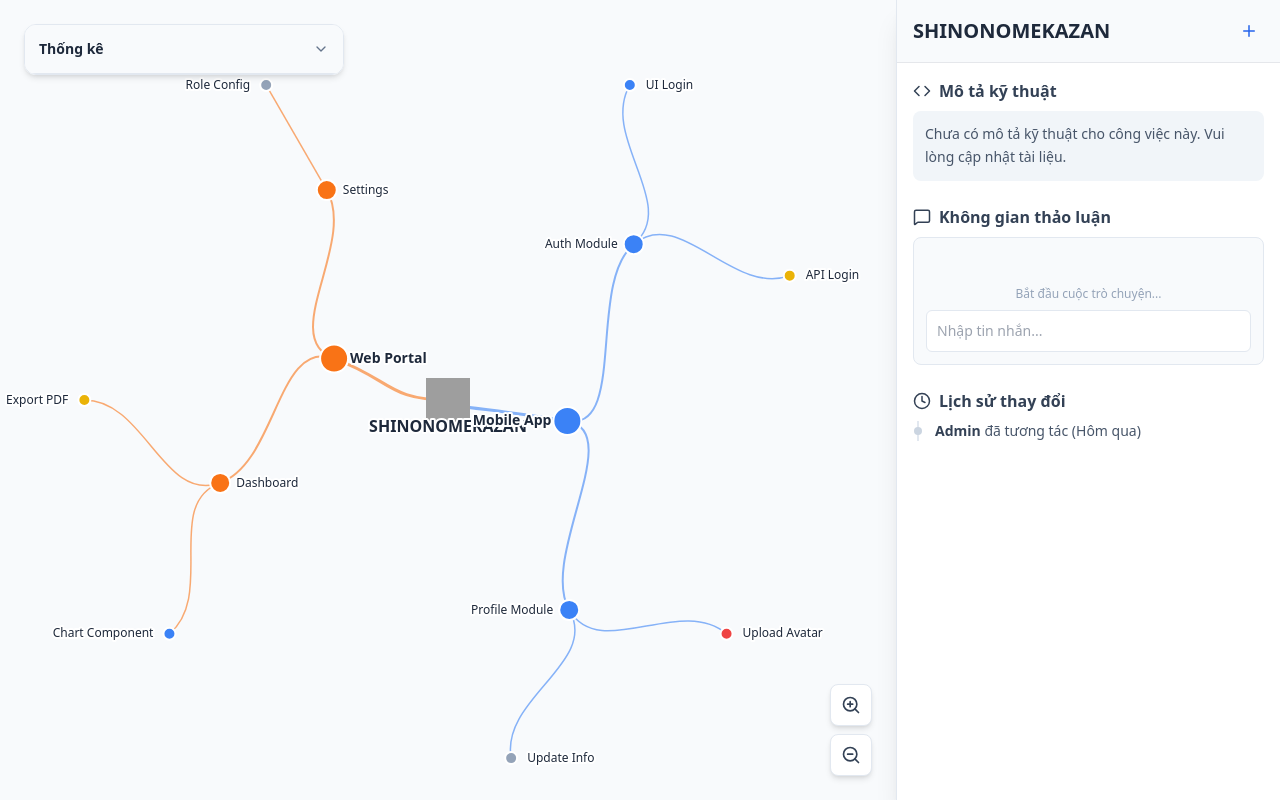
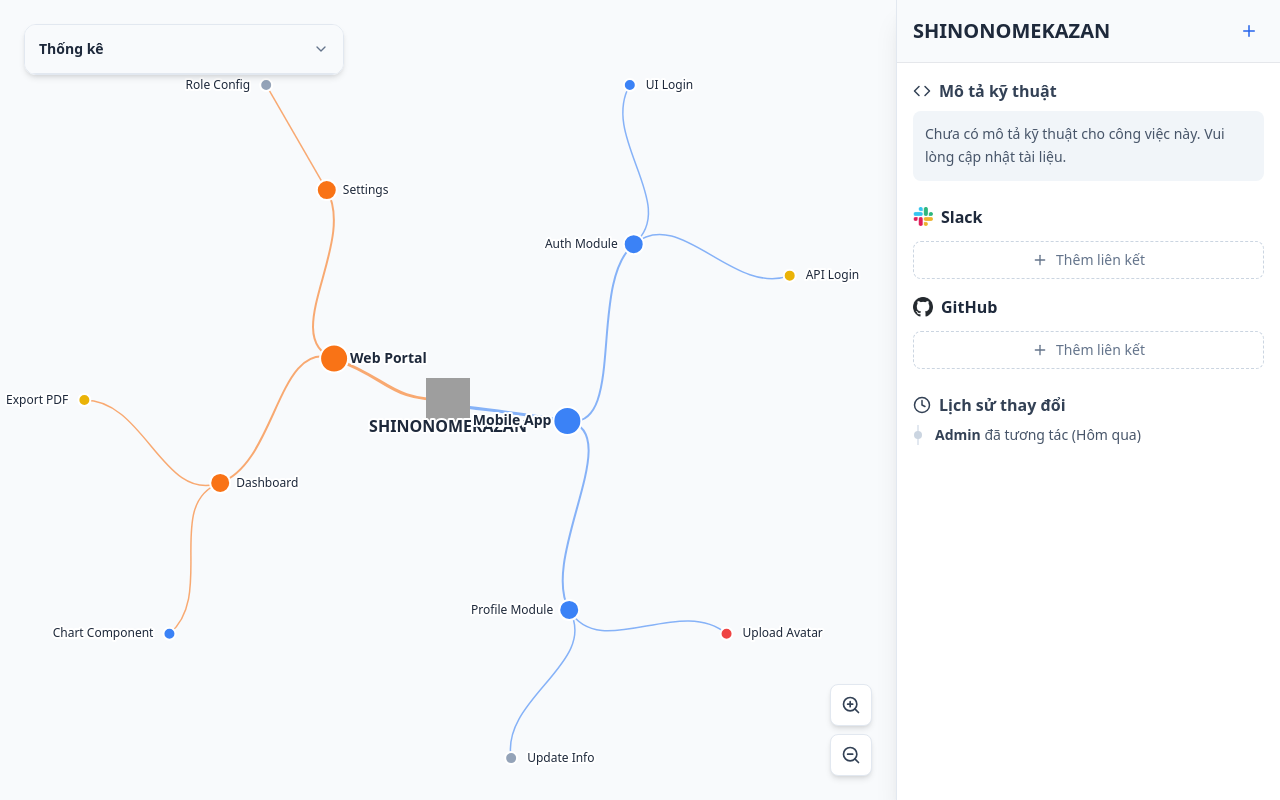
Before and after one commit to shinonomekazan/tree-kan, a React (Vite) app: page / in a window 1280 px wide. Built offline with nearby package versions, Linux system fonts and the light colour scheme; grey boxes are pictures that could not be loaded.

Commit message:
add list slack+git

```diff
--- a/src/App.tsx
+++ b/src/App.tsx
@@ -3,7 +3,7 @@ import TreeGraph from "./TreeGraph";
 import DetailPanel from "./DetailPanel";
 import { projectData } from "./mockData";
 import { nodeStorage } from "./storage";
-import type { TreeNode, NewNodePayload } from "./types";
+import type { TreeNode, NewNodePayload, LinkItem } from "./types";
 
 export default function App() {
   const [data, setData] = useState<TreeNode>(
@@ -53,12 +53,50 @@ export default function App() {
     [selectedNode],
   );
 
+  const handleUpdateNodeLinks = useCallback(
+    (nodeId: string, slackLinks?: LinkItem[], githubLinks?: LinkItem[]) => {
+      setData((prevData) => {
+        const newData = JSON.parse(JSON.stringify(prevData)) as TreeNode;
+        let updatedNode: TreeNode | null = null;
+
+        const updateNode = (node: TreeNode): boolean => {
+          if (node.id === nodeId) {
+            if (slackLinks !== undefined) node.slackLinks = slackLinks;
+            if (githubLinks !== undefined) node.githubLinks = githubLinks;
+            updatedNode = node;
+            return true;
+          }
+          if (node.children) {
+            for (const child of node.children) {
+              if (updateNode(child)) return true;
+            }
+          }
+          return false;
+        };
+
+        updateNode(newData);
+        nodeStorage.saveTreeData(newData);
+
+        if (updatedNode && selectedNode?.id === nodeId) {
+          setSelectedNode(updatedNode);
+        }
+
+        return newData;
+      });
+    },
+    [selectedNode],
+  );
+
   return (
     <div className="flex w-screen h-screen font-sans overflow-hidden bg-slate-50">
       <div className="flex-1 relative w-full h-full">
         <TreeGraph data={data} onNodeClick={setSelectedNode} />
       </div>
-      <DetailPanel selectedNode={selectedNode} onAddChild={handleAddChild} />
+      <DetailPanel
+        selectedNode={selectedNode}
+        onAddChild={handleAddChild}
+        onUpdateNodeLinks={handleUpdateNodeLinks}
+      />
     </div>
   );
 }
--- a/src/DetailPanel.tsx
+++ b/src/DetailPanel.tsx
@@ -1,18 +1,35 @@
+import slackIcon from './assets/slack-icon.png';
+import githubIcon from './assets/github-icon.png';
 import { useState } from "react";
-import { MessageSquare, Clock, Code, Plus } from "lucide-react";
-import type { TreeNode, NewNodePayload } from "./types";
+import { Clock, Code, Plus, ExternalLink, Trash2 } from "lucide-react";
+import type { TreeNode, NewNodePayload, LinkItem } from "./types";
 import CreateNodeModal from "./CreateNodeModal";
 
 interface DetailPanelProps {
   selectedNode: TreeNode | null;
   onAddChild: (parentId: string, payload: NewNodePayload) => void;
+  onUpdateNodeLinks: (
+    nodeId: string,
+    slackLinks?: LinkItem[],
+    githubLinks?: LinkItem[],
+  ) => void;
 }
 
 export default function DetailPanel({
   selectedNode,
   onAddChild,
+  onUpdateNodeLinks,
 }: DetailPanelProps) {
   const [isModalOpen, setIsModalOpen] = useState(false);
+  const [linkModalState, setLinkModalState] = useState<{
+    isOpen: boolean;
+    type: "slack" | "github";
+  }>({ isOpen: false, type: "slack" });
+  const [deleteConfirmState, setDeleteConfirmState] = useState<{
+    isOpen: boolean;
+    type: "slack" | "github";
+    id: string;
+  }>({ isOpen: false, type: "slack", id: "" });
 
   if (!selectedNode) {
     return (
@@ -23,6 +40,95 @@ export default function DetailPanel({
   const handleAddChild = (payload: NewNodePayload) => {
     onAddChild(selectedNode.id, payload);
   };
+
+  const handleDeleteLink = () => {
+    const { type, id } = deleteConfirmState;
+    if (type === "slack") {
+      onUpdateNodeLinks(
+        selectedNode.id,
+        selectedNode.slackLinks?.filter((l) => l.id !== id) || [],
+        selectedNode.githubLinks,
+      );
+    } else {
+      onUpdateNodeLinks(
+        selectedNode.id,
+        selectedNode.slackLinks,
+        selectedNode.githubLinks?.filter((l) => l.id !== id) || [],
+      );
+    }
+    setDeleteConfirmState({ isOpen: false, type: "slack", id: "" });
+  };
+
+  const handleAddLink = (link: LinkItem) => {
+    if (linkModalState.type === "slack") {
+      onUpdateNodeLinks(
+        selectedNode.id,
+        [...(selectedNode.slackLinks || []), link],
+        selectedNode.githubLinks,
+      );
+    } else {
+      onUpdateNodeLinks(selectedNode.id, selectedNode.slackLinks, [
+        ...(selectedNode.githubLinks || []),
+        link,
+      ]);
+    }
+    setLinkModalState({ isOpen: false, type: "slack" });
+  };
+
+  const renderLinkGroup = (
+    title: string,
+    type: "slack" | "github",
+    links: LinkItem[] = [],
+    iconNode: React.ReactNode,
+  ) => (
+    <div className="mt-4">
+      <div className="flex items-center gap-2 mb-3">
+        {iconNode}
+        <h4 className="font-bold text-slate-800">{title}</h4>
+      </div>
+      <div className="space-y-2">
+        {links.map((link) => (
+          <div
+            key={link.id}
+            className="group relative flex items-center justify-between p-3 bg-white border border-slate-200 rounded-lg hover:border-blue-300 transition-colors"
+          >
+            <div className="flex flex-col overflow-hidden mr-2">
+              <span className="font-bold text-slate-800 text-sm truncate">
+                {link.title}
+              </span>
+              <span className="text-xs text-slate-500 truncate mt-0.5">
+                {link.description}
+              </span>
+            </div>
+            <div className="flex items-center gap-1 shrink-0">
+              <button
+                onClick={() =>
+                  setDeleteConfirmState({ isOpen: true, type, id: link.id })
+                }
+                className="opacity-0 group-hover:opacity-100 p-1.5 text-red-500 hover:bg-red-50 rounded transition-all"
+              >
+                <Trash2 size={16} />
+              </button>
+              <a
+                href={link.url}
+                target="_blank"
+                rel="noopener noreferrer"
+                className="p-1.5 text-slate-400 hover:text-blue-500 transition-colors"
+              >
+                <ExternalLink size={16} />
+              </a>
+            </div>
+          </div>
+        ))}
+        <button
+          onClick={() => setLinkModalState({ isOpen: true, type })}
+          className="w-full py-2 flex items-center justify-center gap-2 text-sm text-slate-500 hover:text-blue-600 hover:bg-blue-50 border border-dashed border-slate-300 rounded-lg transition-colors"
+        >
+          <Plus size={16} /> Thêm liên kết
+        </button>
+      </div>
+    </div>
+  );
 
   return (
     <>
@@ -50,8 +156,7 @@ export default function DetailPanel({
               </span>
               <span
                 className={`px-3 py-1 rounded-full text-xs font-bold text-white
-${
-  selectedNode.status === "done"
+${selectedNode.status === "done"
                     ? "bg-blue-500"
                     : selectedNode.status === "in-progress"
                       ? "bg-yellow-500"
@@ -75,20 +180,27 @@ ${
             </p>
           </div>
 
-          <div className="space-y-2">
-            <h3 className="flex items-center gap-2 font-semibold text-slate-700">
-              <MessageSquare size={18} /> Không gian thảo luận
-            </h3>
-            <div className="bg-slate-50 border border-slate-200 rounded-lg p-3 h-32 flex flex-col justify-end">
-              <p className="text-xs text-slate-400 text-center mb-2">
-                Bắt đầu cuộc trò chuyện...
-              </p>
-              <input
-                type="text"
-                placeholder="Nhập tin nhắn..."
-                className="w-full text-sm p-2.5 border border-slate-200 rounded-md outline-none focus:border-blue-400 focus:ring-1 focus:ring-blue-400 transition-all"
-              />
-            </div>
+          <div className="space-y-4">
+            {renderLinkGroup(
+              "Slack",
+              "slack",
+              selectedNode.slackLinks,
+              <img
+                src={slackIcon}
+                alt="Slack"
+                className="w-5 h-5 object-contain"
+              />,
+            )}
+            {renderLinkGroup(
+              "GitHub",
+              "github",
+              selectedNode.githubLinks,
+              <img
+                src={githubIcon}
+                alt="GitHub"
+                className="w-5 h-5 object-contain"
+              />,
+            )}
           </div>
 
           <div className="space-y-2">
@@ -118,6 +230,131 @@ ${
         onClose={() => setIsModalOpen(false)}
         onSubmit={handleAddChild}
       />
+      <LinkModal
+        isOpen={linkModalState.isOpen}
+        type={linkModalState.type}
+        onClose={() => setLinkModalState({ ...linkModalState, isOpen: false })}
+        onSubmit={handleAddLink}
+      />
+      <ConfirmModal
+        isOpen={deleteConfirmState.isOpen}
+        onClose={() =>
+          setDeleteConfirmState({ ...deleteConfirmState, isOpen: false })
+        }
+        onConfirm={handleDeleteLink}
+      />
     </>
   );
 }
+
+interface LinkModalProps {
+  isOpen: boolean;
+  type: "slack" | "github";
+  onClose: () => void;
+  onSubmit: (link: LinkItem) => void;
+}
+
+function LinkModal({ isOpen, type, onClose, onSubmit }: LinkModalProps) {
+  const [title, setTitle] = useState("");
+  const [description, setDescription] = useState("");
+  const [url, setUrl] = useState("");
+
+  if (!isOpen) return null;
+
+  const handleSubmit = (e: React.FormEvent) => {
+    e.preventDefault();
+    if (!title.trim() || !url.trim()) return;
+    onSubmit({ id: crypto.randomUUID(), title, description, url });
+    setTitle("");
+    setDescription("");
+    setUrl("");
+  };
+
+  return (
+    <div className="fixed inset-0 bg-black/20 flex items-center justify-center z-50">
+      <form
+        onSubmit={handleSubmit}
+        className="bg-white rounded-lg p-5 w-[400px] shadow-xl"
+      >
+        <h3 className="text-lg font-bold mb-4">
+          Thêm liên kết {type === "slack" ? "Slack" : "GitHub"}
+        </h3>
+        <div className="space-y-3">
+          <input
+            type="text"
+            placeholder="Tiêu đề (VD: #mobile-app-dev)"
+            value={title}
+            onChange={(e) => setTitle(e.target.value)}
+            className="w-full text-sm p-2 border border-slate-200 rounded-md outline-none focus:border-blue-400"
+            required
+          />
+          <input
+            type="text"
+            placeholder="Mô tả phụ"
+            value={description}
+            onChange={(e) => setDescription(e.target.value)}
+            className="w-full text-sm p-2 border border-slate-200 rounded-md outline-none focus:border-blue-400"
+          />
+          <input
+            type="url"
+            placeholder="Đường dẫn (URL)"
+            value={url}
+            onChange={(e) => setUrl(e.target.value)}
+            className="w-full text-sm p-2 border border-slate-200 rounded-md outline-none focus:border-blue-400"
+            required
+          />
+        </div>
+        <div className="flex justify-end gap-2 mt-5">
+          <button
+            type="button"
+            onClick={onClose}
+            className="px-4 py-2 text-sm text-slate-600 hover:bg-slate-100 rounded-md transition-colors"
+          >
+            Hủy
+          </button>
+          <button
+            type="submit"
+            className="px-4 py-2 text-sm text-white bg-blue-600 hover:bg-blue-700 rounded-md transition-colors"
+          >
+            Thêm
+          </button>
+        </div>
+      </form>
+    </div>
+  );
+}
+
+interface ConfirmModalProps {
+  isOpen: boolean;
+  onClose: () => void;
+  onConfirm: () => void;
+}
+
+function ConfirmModal({ isOpen, onClose, onConfirm }: ConfirmModalProps) {
+  if (!isOpen) return null;
+
+  return (
+    <div className="fixed inset-0 bg-black/20 flex items-center justify-center z-50">
+      <div className="bg-white rounded-lg p-5 w-[350px] shadow-xl">
+        <h3 className="text-lg font-bold mb-2 text-slate-800">Xác nhận xóa</h3>
+        <p className="text-sm text-slate-600 mb-5">
+          Bạn có chắc chắn muốn xóa liên kết này không?
+        </p>
+        <div className="flex justify-end gap-2">
+          <button
+            onClick={onClose}
+            className="px-4 py-2 text-sm text-slate-600 hover:bg-slate-100 rounded-md transition-colors"
+          >
+            Hủy
+          </button>
+          <button
+            onClick={onConfirm}
+            className="px-4 py-2 text-sm text-white bg-red-600 hover:bg-red-700 rounded-md transition-colors"
+          >
+            Xóa
+          </button>
+        </div>
+      </div>
+    </div>
+  );
+}
```
Also changed, not shown: src/types.ts (+9 -0 lines), src/assets/github-icon.png (added), src/assets/slack-icon.png (added). Lines whose indentation alone changed are shown as unchanged.
